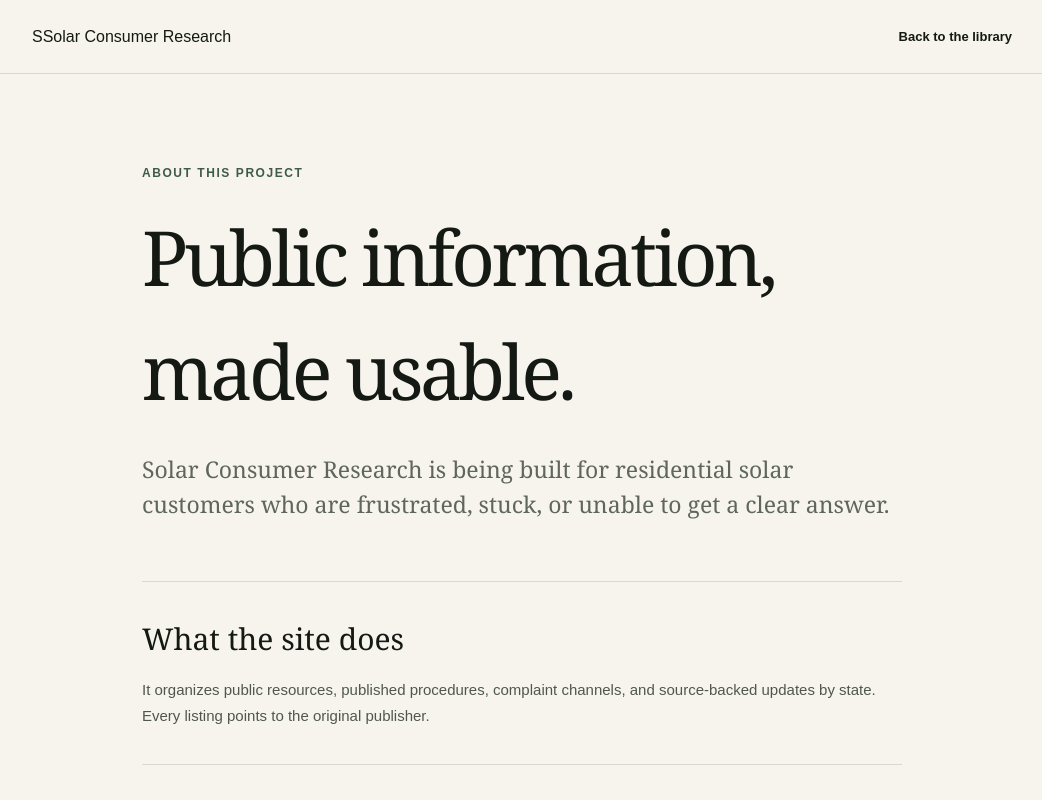
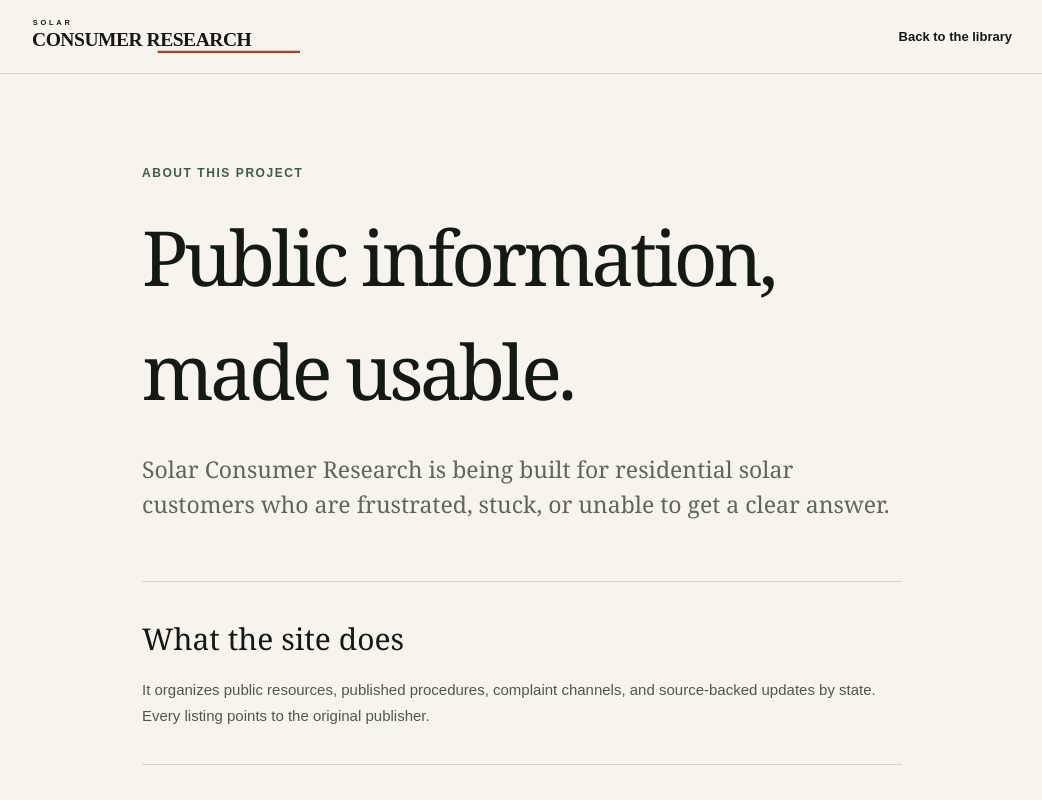
Before and after one commit to Decentralized-Rob/solar-consumer-research, a Next.js app: page /about in a window 1280 px wide. Shown: the top 800 px of the page, without its empty margins (118-1160 px from the left). Built offline with nearby package versions, Linux system fonts and the light colour scheme.

Commit message:
Use wordmark on internal pages

```diff
--- a/components/info-page.tsx
+++ b/components/info-page.tsx
@@ -1,5 +1,6 @@
 import type { ReactNode } from "react";
 import Link from "next/link";
+import Image from "next/image";
 
 export function InfoPage({
   eyebrow,
@@ -20,8 +21,7 @@ export function InfoPage({
     <div className={`info-page ${className}`.trim()}>
       <header className="info-header">
         <Link className="wordmark" href="/" aria-label="Solar Consumer Research home">
-          <span className="wordmark-mark" aria-hidden="true">S</span>
-          <span>Solar Consumer Research</span>
+          <Image className="brand-logo" src="/brand/solar-consumer-research.svg" alt="" width={690} height={104} unoptimized />
         </Link>
         <Link className="info-back" href="/">Back to the library</Link>
       </header>
```
